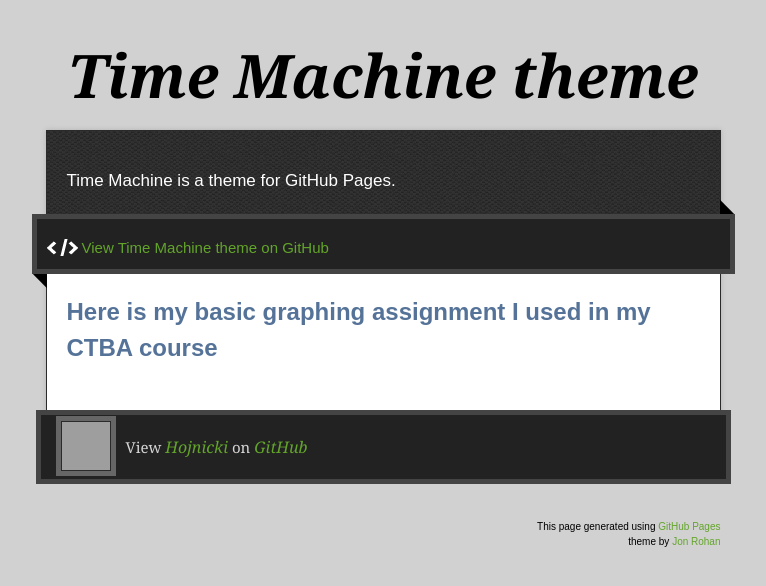
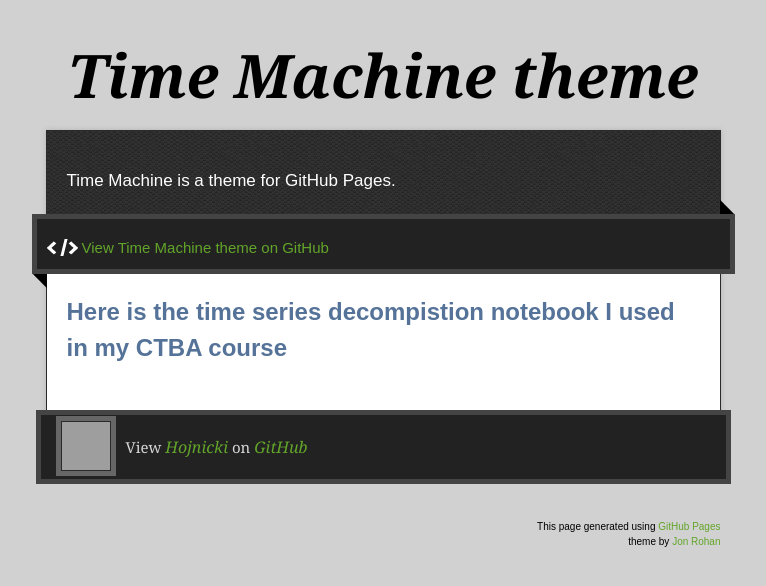
Before and after one commit to Hojnicki/hojnicki.github.io, a Jekyll site: the page built from timeseries/index.md, in a window 1280 px wide. Shown: the top 586 px of the page, without its empty margins (257-1023 px from the left). Built offline with Jekyll 4.4.1, drawn with Linux system fonts in a browser that asks for light colours; our own code applies the rules of GitHub Pages for plain Markdown files; grey boxes are pictures that could not be loaded.

Commit message:
Update index.md

```diff
--- a/timeseries/index.md
+++ b/timeseries/index.md
@@ -3,5 +3,5 @@
 description: Course Content
 ---
 
-Here is my basic graphing assignment I used in my CTBA course
+Here is the time series decompistion notebook I used in my CTBA course
 -
```
